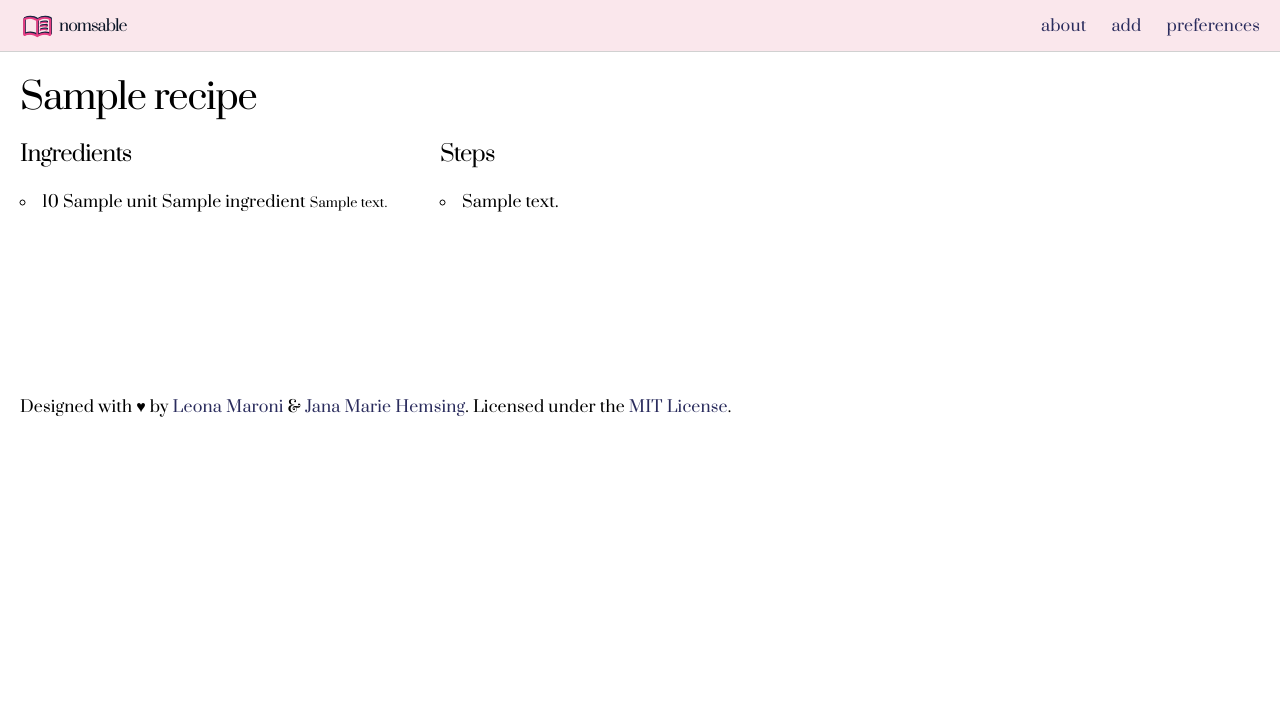
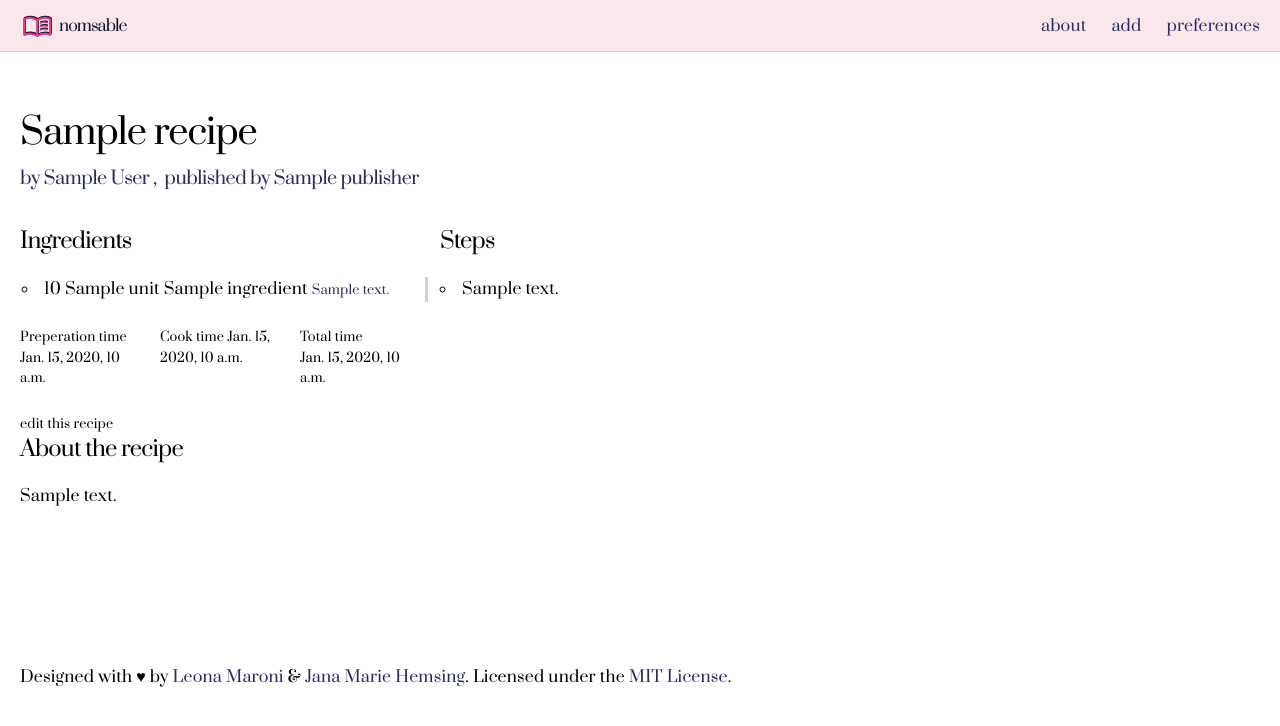
Before and after one commit to leona-ya/nomsable, a Django app: template core/templates/core/recipe.html in a window 1280 px wide. Shown: the top 726 px of the page. Run offline with Django 4.2, Linux system fonts and the light colour scheme; the template is opened without the code that fills it: most values are stand-ins (such as "Sample title", 1, 10 or a date in 2020); data that the repository does not hold is empty; style sheets or scripts are compiled from the project's sources; some libraries are stand-ins or nearby versions.

Commit message:
updated recipe template

```diff
--- a/core/templates/core/recipe.html
+++ b/core/templates/core/recipe.html
@@ -2,29 +2,45 @@
 
 {% block body %}
 <div class="container">
-  <h2 class="recipeTitle">{{ recipe.name }}</h2>
+  <h2 class="recipe-title">{{ recipe.name }}</h2>
+  {% if recipe.origin_url is not None %}<a href="{{ recipe.origin_url }}" target=_blank>{% endif %}
+    <h5 class="recipe-sub-title">
+      {% if recipe.author is not None %} by {{ recipe.author }} {% endif %}
+      {% if recipe.author is not None and recipe.publisher is not None %} ,&nbsp; {% endif %}
+      {% if recipe.publisher is not None %} published by {{ recipe.publisher }} {% endif %}
+    </h5>
+  {% if recipe.origin_url is not None %}</a>{% endif %}
   <div class="row">
     <div class="column column-33">
       <h4>Ingredients</h4>
       <ul>
         {% for ingredient in recipe.ingredients.all %}
-        <li>
+        <li class="ingredient-list">
           {% if ingredient.quantity is not None %} {{ ingredient.quantity }} {% endif %}
           {% if ingredient.unit is not None %} {{ ingredient.unit }} {% endif %}
           {{ ingredient.ingredient.name }}
-          <small class="ingredientDescription"> {% if ingredient.description is not None %} {{ ingredient.description }} {% endif %}</small>
+          <small class="ingredient-description"> {% if ingredient.description is not None %} {{ ingredient.description }} {% endif %}</small>
         </li>
         {% endfor %}
       </ul>
+      <div class="row">
+        {% if recipe.prep_time is not None %} <div class="column"><small>Preperation time {{ recipe.prep_time }}</small></div> {% endif %}
+        {% if recipe.cook_time is not None %} <div class="column"><small>Cook time {{ recipe.cook_time }}</small></div> {% endif %}
+        {% if recipe.total_time is not None %} <div class="column"><small>Total time<br> {{ recipe.total_time }}</small></div> {% endif %}
+      </div>
+      <br><small class="recipe-edit-link">edit this recipe</small>
     </div>
     <div class="column">
       <h4>Steps</h4>
-      <ul>
-        {% for step in recipe.instructions.all %}
-        <li>{{ step.text }}</li>
-        {% endfor %}
-      </ul>
+      <div class="recipe-step-column">
+        <ul>
+          {% for step in recipe.instructions.all %}
+          <li class="recipe-step">{{ step.text }}</li>
+          {% endfor %}
+        </ul>
+      </div>
     </div>
   </div>
+  {% if recipe.description is not None %} <h4>About the recipe</h4> {{ recipe.description }} {% endif %}
 </div>
 {% endblock body %}
```
